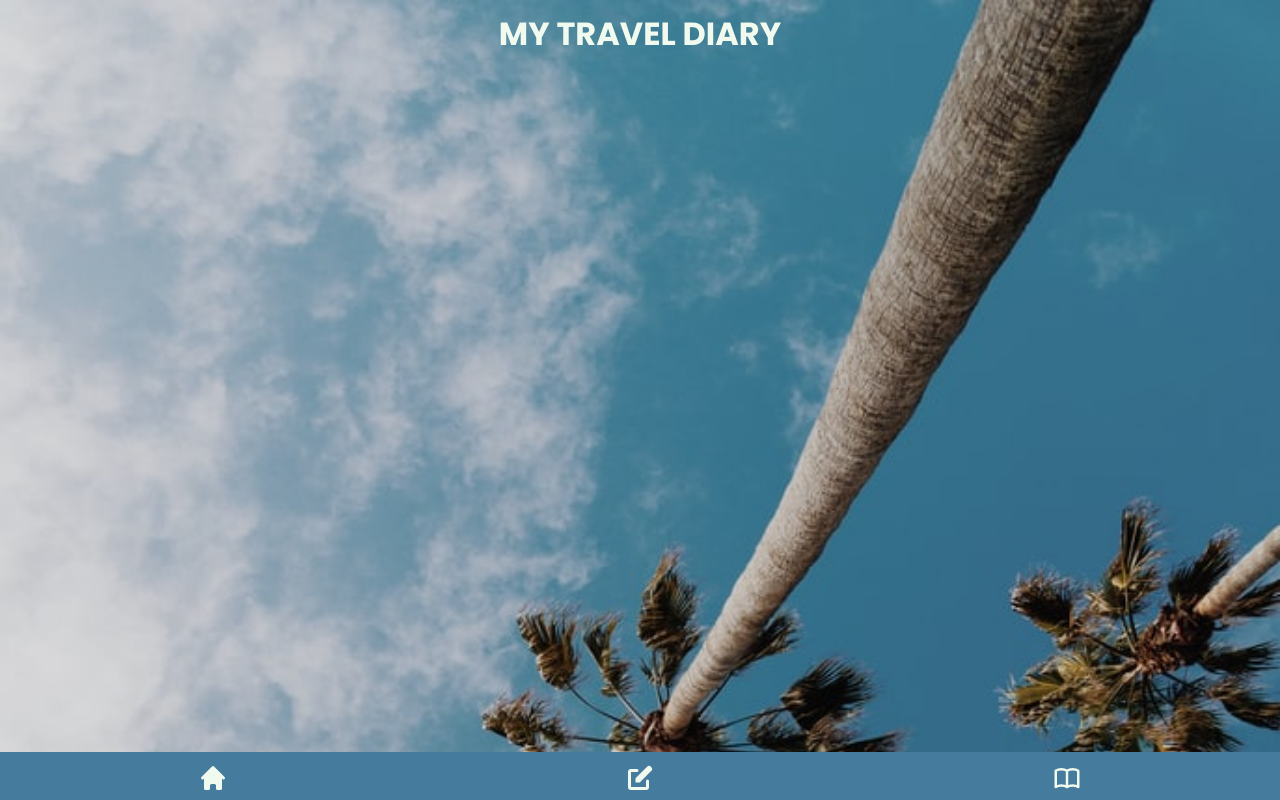
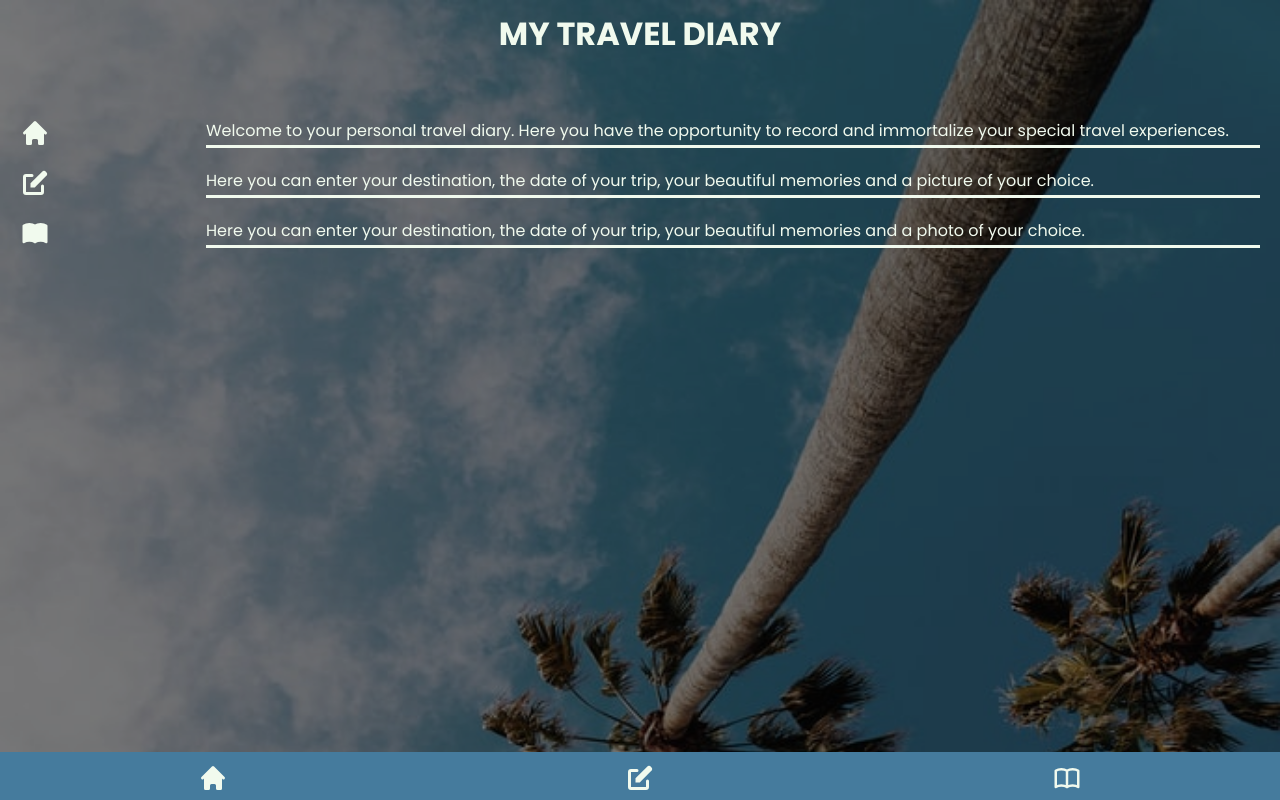
Before and after one commit to WaliedWeb/capstone-project, a React (Vite) app: page / in a window 1280 px wide. Built offline with nearby package versions, Linux system fonts and the light colour scheme.

Commit message:
fixing landingpage

```diff
--- a/src/app/Pages/LandingPage.tsx
+++ b/src/app/Pages/LandingPage.tsx
@@ -1,11 +1,33 @@
 import React from 'react';
 import styled from 'styled-components';
 import image from '../Image/LandingPageImage.png';
+import { HiHome, HiPencilAlt, HiOutlineBookOpen } from 'react-icons/hi';
 
 export default function LandingPage(): JSX.Element {
   return (
     <Container>
       <Topic>MY TRAVEL DIARY</Topic>
+      <StyledDiv>
+        <HiHome size={30} style={{ fill: 'var(--font-main)' }} />
+        <Text>
+          Welcome to your personal travel diary. Here you have the opportunity
+          to record and immortalize your special travel experiences.
+        </Text>
+      </StyledDiv>
+      <StyledDiv>
+        <HiPencilAlt size={30} style={{ fill: 'var(--font-main)' }} />
+        <Text>
+          Here you can enter your destination, the date of your trip, your
+          beautiful memories and a picture of your choice.
+        </Text>
+      </StyledDiv>
+      <StyledDiv>
+        <HiOutlineBookOpen size={30} style={{ fill: 'var(--font-main)' }} />
+        <Text>
+          Here you can enter your destination, the date of your trip, your
+          beautiful memories and a photo of your choice.
+        </Text>
+      </StyledDiv>
     </Container>
   );
 }
@@ -16,9 +38,37 @@ const Container = styled.div`
   height: 94vh;
   margin: 0;
   padding: 0;
+  position: relative;
+  ::before {
+    content: '';
+    position: absolute;
+    top: 0;
+    left: 0;
+    width: 100%;
+    height: 100%;
+    display: block;
+    background-color: rgba(0, 0, 0, 0.45);
+  }
 `;
 
 const Topic = styled.h1`
   padding: 10px 0;
   text-align: center;
+  margin-bottom: 50px;
+  position: relative;
 `;
+
+const StyledDiv = styled.div`
+  display: grid;
+  grid-template-columns: 15% 85%;
+  grid-template-rows: 1fr;
+  padding: 0 20px;
+  margin-bottom: 20px;
+  position: relative;
+`;
+
+const Text = styled.p`
+  margin: 0;
+  border-bottom: 3px solid var(--font-main);
+  position: relative;
+`;
```
